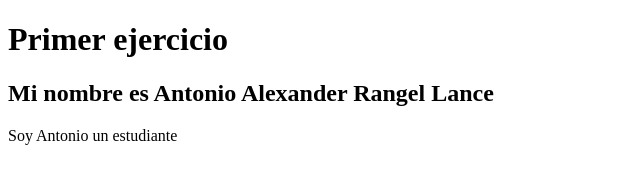
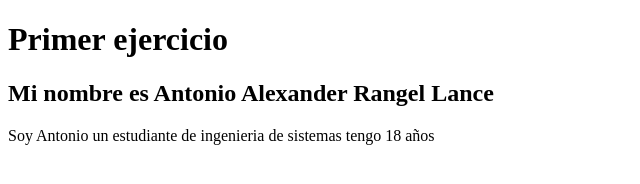
Before and after one commit to Alexrl16/Primer-ejercicio, a plain HTML site: page index.html in a window 1280 px wide. Shown: the whole page, without its empty margins (0-640 px from the left). Drawn offline with Linux system fonts and the light colour scheme.

Commit message:
Segundo commit

```diff
--- a/index.html
+++ b/index.html
@@ -11,7 +11,7 @@
     </header>
     <section>
         <h2>Mi nombre es Antonio Alexander Rangel Lance</h2>
-        <p>Soy Antonio un estudiante</p>
+        <p>Soy Antonio un estudiante de ingenieria de sistemas tengo 18 años</p>
     </section>
 </body>
 </html>
```
